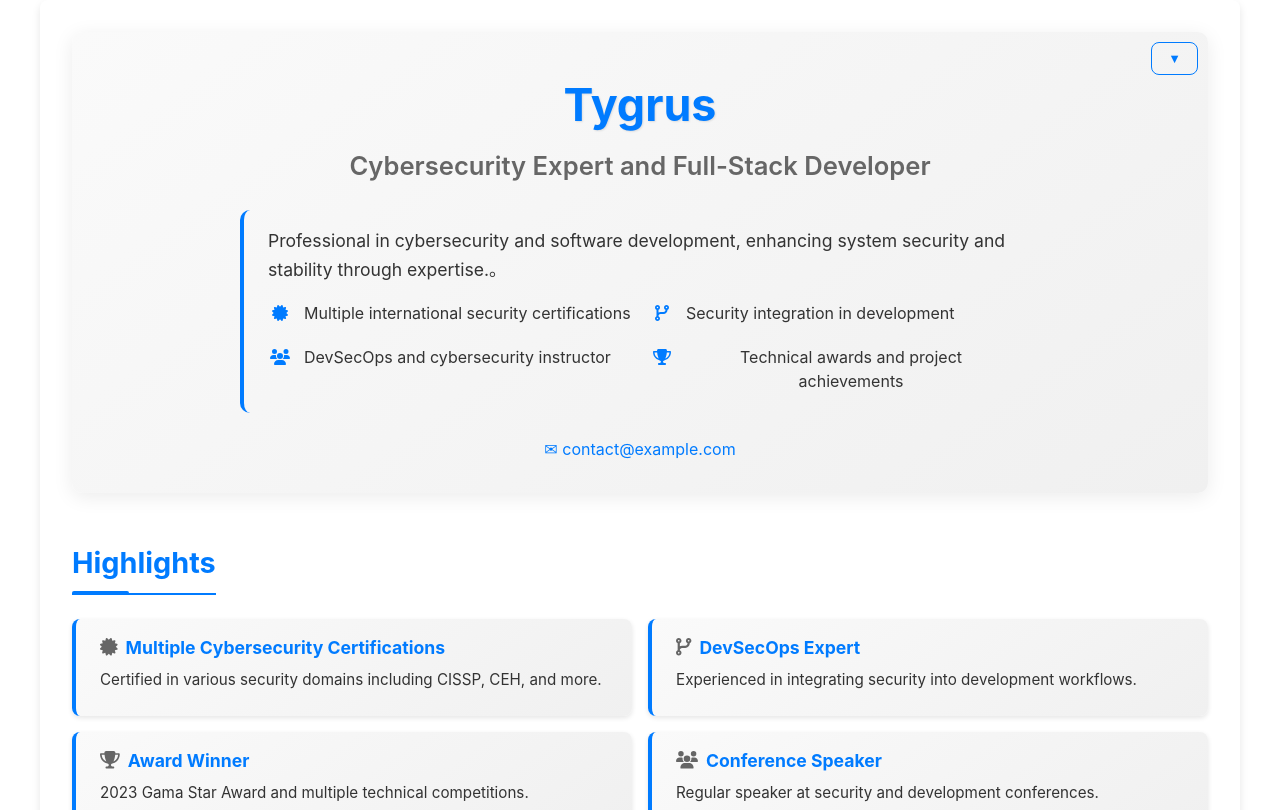
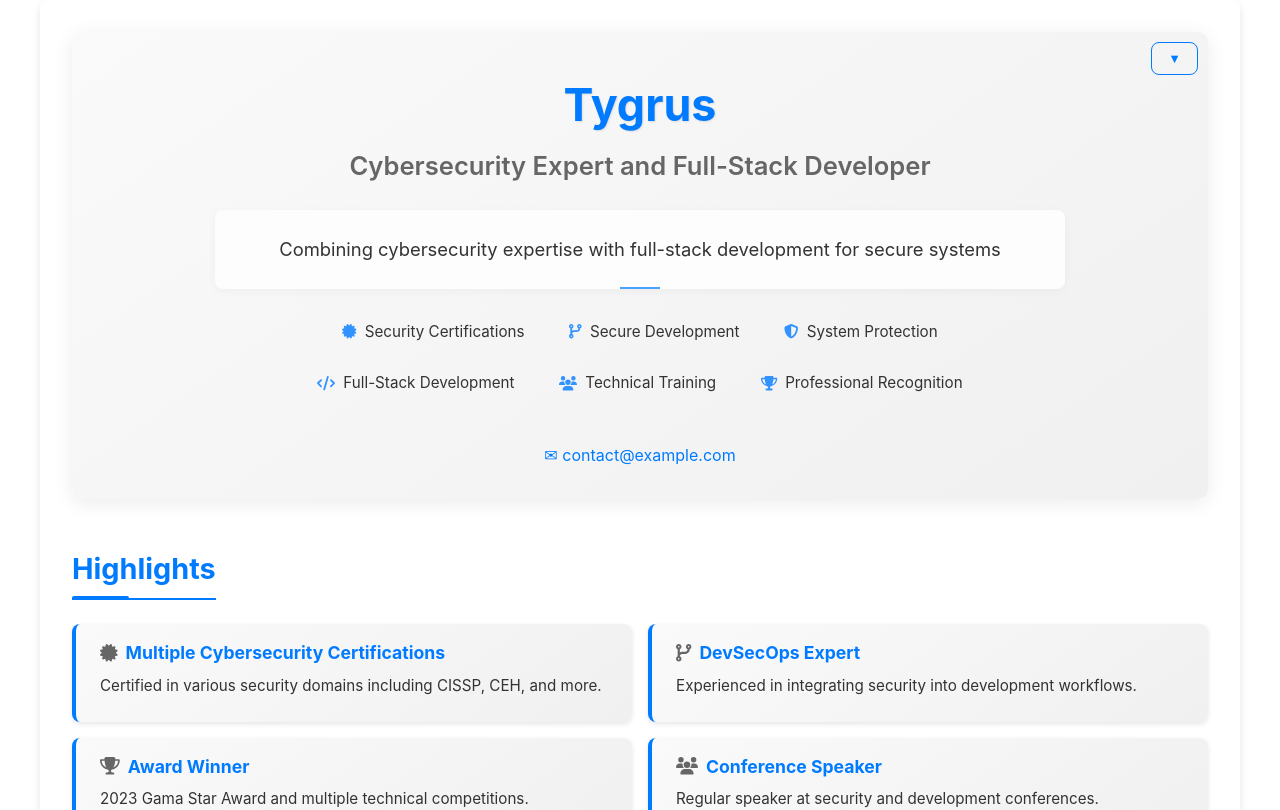
Before and after one commit to Lung-Yu/Lung-Yu.github.io, a React (Vite) app: page /#/cv in a window 1280 px wide. Shown: the top 810 px of the page. Built offline with nearby package versions, Linux system fonts and the light colour scheme.

Commit message:
feat: enhance CV summary section with structured keywords and improved styling

```diff
--- a/src/features/cv/components/CV.tsx
+++ b/src/features/cv/components/CV.tsx
@@ -437,38 +437,42 @@ const CV = () => {
           <div className="title">{cvData.title}</div>
 
           <div className="cv-summary">
-            {/* 第一段簡短自我介紹 */}
-            <p>{cvData.summary ? cvData.summary.split('。')[0] + '。' : ''}</p>
+            {/* 簡約素雅的摘要介紹 */}
+            <div className="cv-summary-intro">
+              <p>{t('summaryPoints.mainIntro', '結合資安專業與全端開發技術，致力於打造安全且高效能的系統與應用')}</p>
+            </div>
 
-            {/* 結構化呈現核心重點 */}
-            <div className="cv-summary-points">
-              <div className="cv-summary-point">
-                <span className="cv-summary-point-icon">
-                  <FontAwesomeIcon icon={faCertificate} />
-                </span>
-                <span className="cv-summary-point-text">{t('summaryPoints.certifications', '擁有多項國際級資安認證')}</span>
-              </div>
+            {/* 關鍵詞標籤式展示 */}
+            <div className="cv-summary-list">
+              <span className="cv-summary-tag">
+                <span className="cv-summary-tag-icon"><FontAwesomeIcon icon={faCertificate} /></span>
+                {t('summaryPoints.keywords.cert', '國際資安認證')}
+              </span>
 
-              <div className="cv-summary-point">
-                <span className="cv-summary-point-icon">
-                  <FontAwesomeIcon icon={faCodeBranch} />
-                </span>
-                <span className="cv-summary-point-text">{t('summaryPoints.secDev', '專精資安導入開發流程')}</span>
-              </div>
+              <span className="cv-summary-tag">
+                <span className="cv-summary-tag-icon"><FontAwesomeIcon icon={faCodeBranch} /></span>
+                {t('summaryPoints.keywords.secdev', '安全開發實踐')}
+              </span>
 
-              <div className="cv-summary-point">
-                <span className="cv-summary-point-icon">
-                  <FontAwesomeIcon icon={faUsers} />
-                </span>
-                <span className="cv-summary-point-text">{t('summaryPoints.speaker', '資安與技術領域講師')}</span>
-              </div>
+              <span className="cv-summary-tag">
+                <span className="cv-summary-tag-icon"><FontAwesomeIcon icon={faShieldAlt} /></span>
+                {t('summaryPoints.keywords.security', '系統防護')}
+              </span>
 
-              <div className="cv-summary-point">
-                <span className="cv-summary-point-icon">
-                  <FontAwesomeIcon icon={faTrophy} />
-                </span>
-                <span className="cv-summary-point-text">{t('summaryPoints.awards', '技術獎項與專案成果')}</span>
-              </div>
+              <span className="cv-summary-tag">
+                <span className="cv-summary-tag-icon"><FontAwesomeIcon icon={faCode} /></span>
+                {t('summaryPoints.keywords.fullstack', '全端開發')}
+              </span>
+
+              <span className="cv-summary-tag">
+                <span className="cv-summary-tag-icon"><FontAwesomeIcon icon={faUsers} /></span>
+                {t('summaryPoints.keywords.training', '技術培訓')}
+              </span>
+
+              <span className="cv-summary-tag">
+                <span className="cv-summary-tag-icon"><FontAwesomeIcon icon={faTrophy} /></span>
+                {t('summaryPoints.keywords.achievement', '專業認可')}
+              </span>
             </div>
           </div>
 
--- a/src/features/cv/styles/summary.css
+++ b/src/features/cv/styles/summary.css
@@ -1,114 +1,118 @@
-/* Enhanced summary section styling for CV component */
+/* 簡約素雅的CV摘要樣式 */
 .cv-summary {
-  margin: 1.5rem auto;
-  padding: 1rem 1.5rem;
-  max-width: 800px;
-  border-radius: 10px;
-  background: linear-gradient(145deg, rgba(var(--color-primary-rgb), 0.05), rgba(var(--color-secondary-rgb), 0.05));
+  margin: 1.5rem auto 2.5rem;
+  padding: 0;
+  max-width: 850px;
   position: relative;
-  overflow: hidden;
-  border-left: 4px solid var(--color-primary);
+  overflow: visible;
+  display: flex;
+  flex-direction: column;
+}
+
+.cv-summary-intro {
+  padding: 1.5rem 2rem;
+  background: #fdfdfd;
+  border-radius: 8px;
+  box-shadow: 0 2px 10px rgba(0, 0, 0, 0.04);
+  position: relative;
+  border: 1px solid rgba(var(--color-primary-rgb), 0.08);
+  z-index: 10;
+}
+
+.cv-summary-intro::after {
+  content: '';
+  position: absolute;
+  bottom: 0;
+  left: 50%;
+  transform: translateX(-50%);
+  width: 40px;
+  height: 2px;
+  background-color: var(--color-primary);
+  opacity: 0.7;
 }
 
 .cv-summary p {
-  font-size: 1.1rem;
+  font-size: 1.15rem;
+  font-weight: 400;
   line-height: 1.7;
   margin: 0;
-  text-align: left;
+  text-align: center;
   position: relative;
-  z-index: 5;
+  color: var(--color-text);
 }
 
-.cv-summary::before {
-  content: '';
-  position: absolute;
-  top: -20px;
-  right: -20px;
-  width: 100px;
-  height: 100px;
-  border-radius: 50%;
-  background-color: rgba(var(--color-primary-rgb), 0.05);
-  z-index: 1;
+/* 摘要關鍵詞列表 */
+.cv-summary-list {
+  display: flex;
+  flex-wrap: wrap;
+  justify-content: center;
+  gap: 0.8rem;
+  margin-top: 1.5rem;
 }
 
-.cv-summary::after {
-  content: '';
-  position: absolute;
-  bottom: -30px;
-  left: -30px;
-  width: 120px;
-  height: 120px;
-  border-radius: 50%;
-  background-color: rgba(var(--color-secondary-rgb), 0.05);
-  z-index: 1;
+.cv-summary-tag {
+  background: rgba(var(--color-gray-50-rgb), 0.9);
+  padding: 0.5rem 1rem;
+  border-radius: 4px;
+  position: relative;
+  font-size: 0.95rem;
+  border: 1px solid rgba(var(--color-primary-rgb), 0.08);
+  color: var(--color-text);
+  font-weight: 400;
+  transition: all 0.2s ease;
 }
 
-/* Structured summary with bullet points */
-.cv-summary-points {
-  display: flex;
-  flex-wrap: wrap;
-  gap: 1rem;
-  margin-top: 1rem;
+.cv-summary-tag:hover {
+  background: rgba(var(--color-primary-rgb), 0.05);
+  border-color: rgba(var(--color-primary-rgb), 0.15);
 }
 
-.cv-summary-point {
-  display: flex;
-  align-items: flex-start;
-  margin-bottom: 0.25rem;
-  position: relative;
-  z-index: 5;
-  flex: 1 0 40%;
-  min-width: 250px;
+.cv-summary-tag-icon {
+  display: inline-block;
+  margin-right: 0.5rem;
+  font-size: 0.9rem;
+  color: var(--color-primary);
+  opacity: 0.8;
 }
 
-.cv-summary-point-icon {
-  display: flex;
-  justify-content: center;
-  align-items: center;
-  min-width: 24px;
-  height: 24px;
-  margin-right: 0.75rem;
-  border-radius: 50%;
-  background-color: rgba(var(--color-primary-rgb), 0.1);
-  color: var(--color-primary);
+/* 簡約的淡入動畫 */
+.cv-summary-tag {
+  opacity: 0;
+  animation: fadeIn 0.5s forwards;
 }
 
-.cv-summary-point-text {
-  font-size: 1rem;
-  line-height: 1.5;
-}
-
-/* Animation for summary points */
-.cv-summary-point {
-  opacity: 0;
-  transform: translateY(10px);
-  animation: fadeInUp 0.5s forwards;
-}
-
-@keyframes fadeInUp {
+@keyframes fadeIn {
   to {
     opacity: 1;
-    transform: translateY(0);
   }
 }
 
-/* Apply different animation delays to each point */
-.cv-summary-point:nth-child(1) { animation-delay: 0.1s; }
-.cv-summary-point:nth-child(2) { animation-delay: 0.2s; }
-.cv-summary-point:nth-child(3) { animation-delay: 0.3s; }
-.cv-summary-point:nth-child(4) { animation-delay: 0.4s; }
+/* 交錯延遲動畫 - 更加微妙 */
+.cv-summary-list .cv-summary-tag:nth-child(1) { animation-delay: 0.1s; }
+.cv-summary-list .cv-summary-tag:nth-child(2) { animation-delay: 0.15s; }
+.cv-summary-list .cv-summary-tag:nth-child(3) { animation-delay: 0.2s; }
+.cv-summary-list .cv-summary-tag:nth-child(4) { animation-delay: 0.25s; }
+.cv-summary-list .cv-summary-tag:nth-child(5) { animation-delay: 0.3s; }
+.cv-summary-list .cv-summary-tag:nth-child(6) { animation-delay: 0.35s; }
 
-/* Responsive styles */
+/* 自適應樣式 */
 @media (max-width: 768px) {
-  .cv-summary-point {
-    flex: 1 0 100%;
+  .cv-summary-list {
+    gap: 0.6rem;
+    justify-content: flex-start;
   }
 
-  .cv-summary {
-    padding: 1rem;
+  .cv-summary-intro {
+    padding: 1.25rem;
   }
 
   .cv-summary p {
     font-size: 1rem;
+    text-align: left;
+  }
+
+  .cv-summary-intro::after {
+    left: 0;
+    transform: none;
   }
 }
--- a/src/i18n/locales/en/cv.json
+++ b/src/i18n/locales/en/cv.json
@@ -3,10 +3,15 @@
   "title": "Cybersecurity Expert and Full-Stack Developer",
   "summary": "Professional in cybersecurity and software development, enhancing system security and stability through expertise.",
   "summaryPoints": {
-    "certifications": "Multiple international security certifications",
-    "secDev": "Security integration in development",
-    "speaker": "DevSecOps and cybersecurity instructor",
-    "awards": "Technical awards and project achievements"
+    "mainIntro": "Combining cybersecurity expertise with full-stack development for secure systems",
+    "keywords": {
+      "cert": "Security Certifications",
+      "secdev": "Secure Development",
+      "security": "System Protection",
+      "fullstack": "Full-Stack Development",
+      "training": "Technical Training",
+      "achievement": "Professional Recognition"
+    }
   },
   "sections": {
     "skills": "Skills",
--- a/src/i18n/locales/zh-TW/cv.json
+++ b/src/i18n/locales/zh-TW/cv.json
@@ -3,10 +3,15 @@
   "title": "資安專家與全端開發者",
   "summary": "資安與軟體開發領域的專業人才，透過專業技能提升系統安全性與穩定性。",
   "summaryPoints": {
-    "certifications": "擁有多項國際級資安認證",
-    "secDev": "專精安全開發流程導入",
-    "speaker": "DevSecOps與資安領域講師",
-    "awards": "技術獎項與專案成就"
+    "mainIntro": "結合資安專業與全端開發技能，打造安全穩定的系統與應用",
+    "keywords": {
+      "cert": "國際資安認證",
+      "secdev": "安全開發實踐",
+      "security": "系統防護",
+      "fullstack": "全端開發",
+      "training": "技術培訓",
+      "achievement": "專業認可"
+    }
   },
   "sections": {
     "skills": "技能",
```
